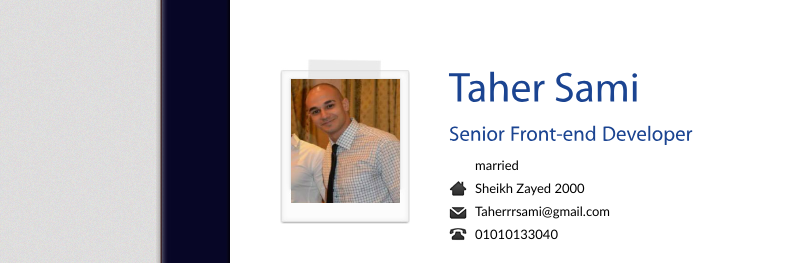
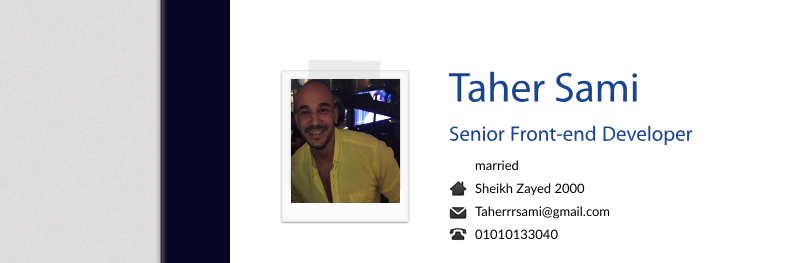
Before and after one commit to tahersami1212/resume, a plain HTML site: page index.html in a window 1280 px wide. Shown: the part 208-471 px from the top of the page, 0-795 px from the left. Drawn offline with Linux system fonts and the light colour scheme.

Commit message:
Update index.html
done

```diff
--- a/index.html
+++ b/index.html
@@ -20,7 +20,7 @@
                 <div id="paper-mid">
                     <div class="entry">
                         <!-- Begin Image -->
-                        <img alt="Taher Sami" class="portrait" src="images/tahersamii.jpg" />
+                        <img alt="Taher Sami" class="portrait" src="images/taher.jpg" />
                         <!-- End Image -->
                         <!-- Begin Personal Information -->
                         <div class="self">
```
